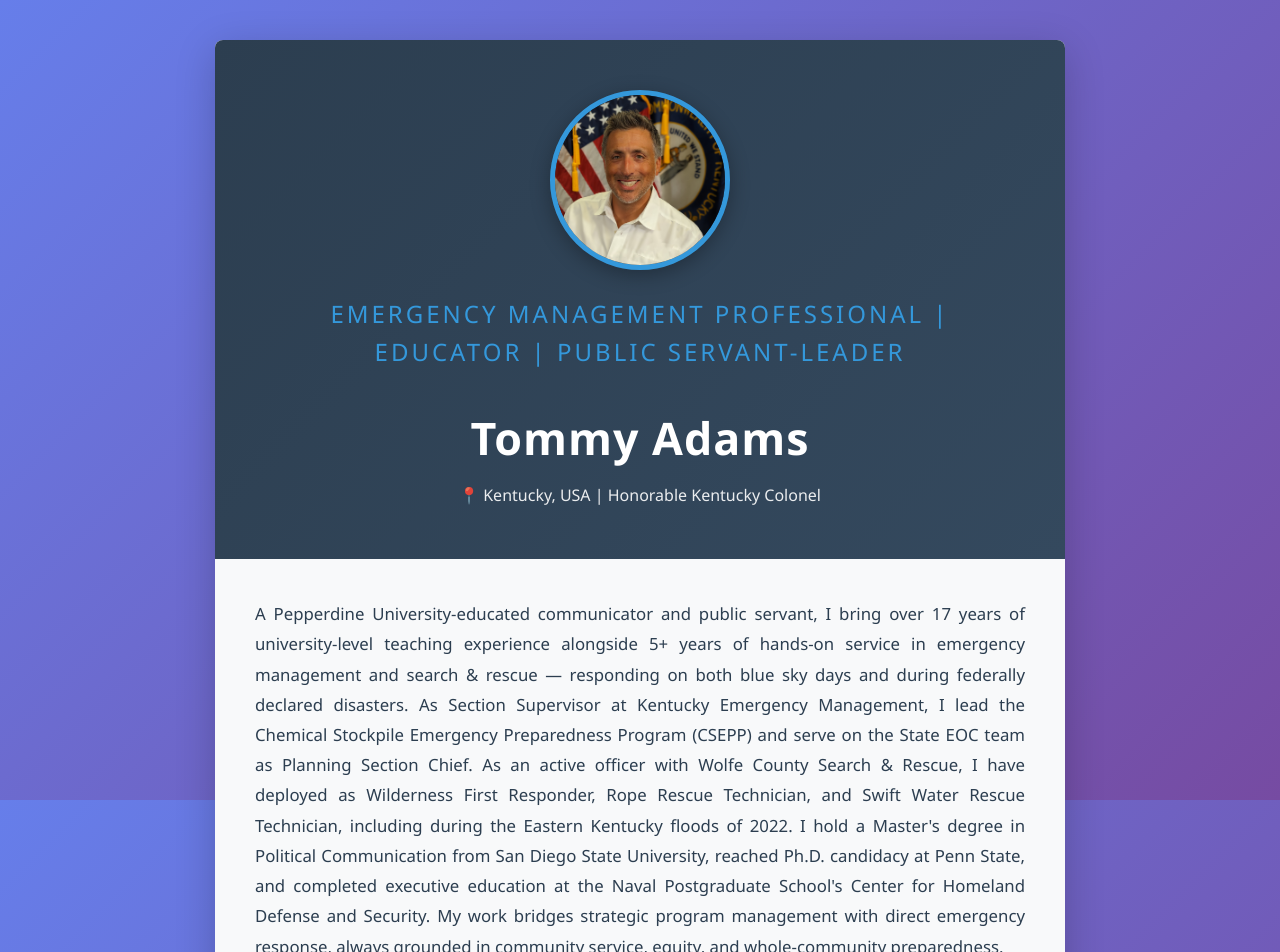
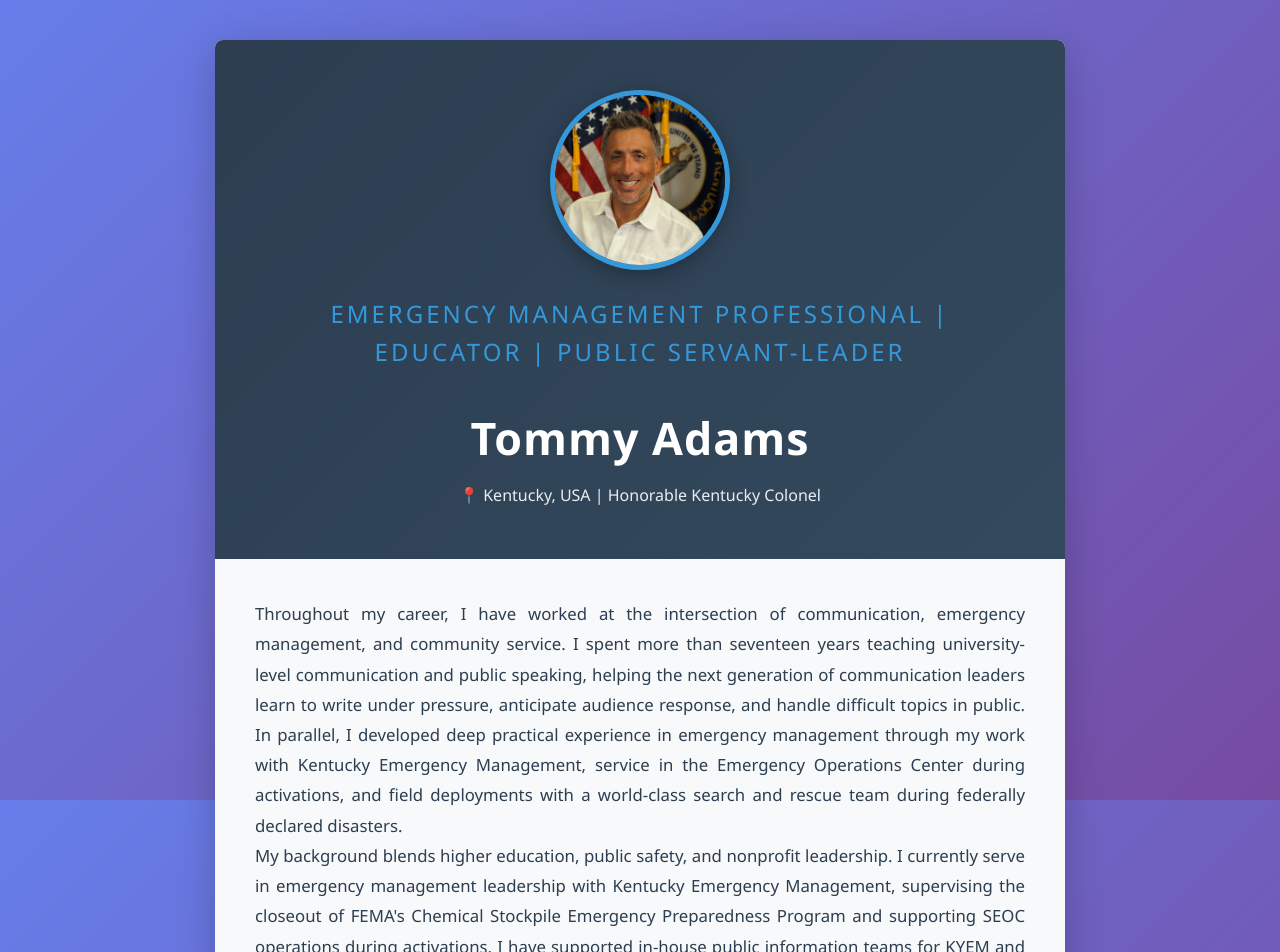
Before and after one commit to tommy4kentucky/test_private_svelte, a Svelte app in the folder svelte-app/: page / in a window 1280 px wide. Shown: the top 952 px of the page. Built offline with nearby package versions, Linux system fonts and the light colour scheme.

Commit message:
Rewrite intro statement to cover all experience areas across two paragraphs
https://claude.ai/code/session_01LVC6KzvCNAqK8ptWSmWEea

```diff
--- a/svelte-app/src/App.svelte
+++ b/svelte-app/src/App.svelte
@@ -35,7 +35,9 @@
   />
 
   <div class="profile">
-    <p>{profile.statement}</p>
+    {#each paragraphs(profile.statement) as para}
+      <p>{para}</p>
+    {/each}
   </div>
 
   <Stats {stats} />
--- a/svelte-app/src/data.json
+++ b/svelte-app/src/data.json
@@ -2,7 +2,7 @@
   "name": "Tommy Adams",
   "title": "Emergency Management Professional | Educator | Public Servant-Leader",
   "location": "Kentucky, USA | Honorable Kentucky Colonel",
-  "statement": "A Pepperdine University-educated communicator and public servant, I bring over 17 years of university-level teaching experience alongside 5+ years of hands-on service in emergency management and search & rescue — responding on both blue sky days and during federally declared disasters. As Section Supervisor at Kentucky Emergency Management, I lead the Chemical Stockpile Emergency Preparedness Program (CSEPP) and serve on the State EOC team as Planning Section Chief. As an active officer with Wolfe County Search & Rescue, I have deployed as Wilderness First Responder, Rope Rescue Technician, and Swift Water Rescue Technician, including during the Eastern Kentucky floods of 2022. I hold a Master's degree in Political Communication from San Diego State University, reached Ph.D. candidacy at Penn State, and completed executive education at the Naval Postgraduate School's Center for Homeland Defense and Security. My work bridges strategic program management with direct emergency response, always grounded in community service, equity, and whole-community preparedness.",
+  "statement": "Throughout my career, I have worked at the intersection of communication, emergency management, and community service. I spent more than seventeen years teaching university-level communication and public speaking, helping the next generation of communication leaders learn to write under pressure, anticipate audience response, and handle difficult topics in public. In parallel, I developed deep practical experience in emergency management through my work with Kentucky Emergency Management, service in the Emergency Operations Center during activations, and field deployments with a world-class search and rescue team during federally declared disasters.\n\nMy background blends higher education, public safety, and nonprofit leadership. I currently serve in emergency management leadership with Kentucky Emergency Management, supervising the closeout of FEMA's Chemical Stockpile Emergency Preparedness Program and supporting SEOC operations during activations. I have supported in-house public information teams for KYEM and FEMA and served on the public information team for my search and rescue squad, while my earlier work as a director of communications in the nonprofit sector and 17 years as a university educator give me a strong foundation in strategic, audience-centered communication, program oversight, and community-focused public service.",
   "stats": [
     { "number": "17+", "label": "Years Teaching Experience" },
     { "number": "5+",  "label": "Years Emergency Management" },
```
